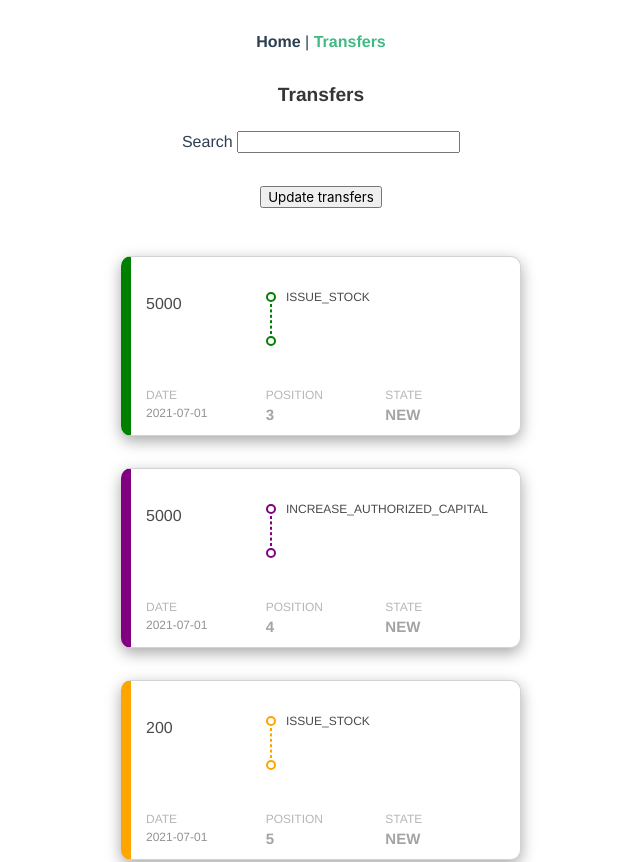
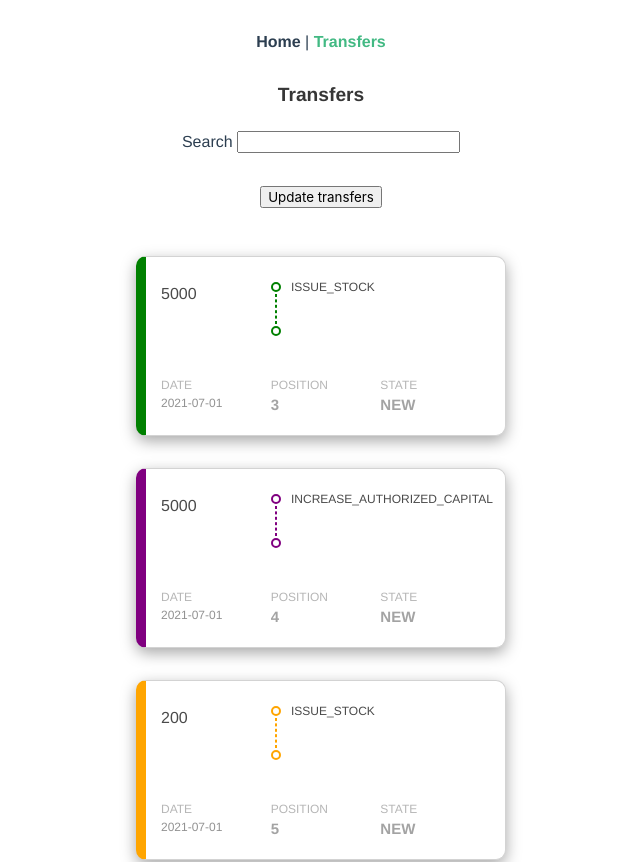
Before and after one commit to EmanueleDB/afs, a Vue app: page /transfers in a window 1280 px wide. Shown: the top 862 px of the page, without its empty margins (319-959 px from the left). Built offline with nearby package versions, Linux system fonts and the light colour scheme.

Commit message:
style fixed

```diff
--- a/src/components/transferRow.vue
+++ b/src/components/transferRow.vue
@@ -57,7 +57,7 @@ export default class TransferRow extends Vue {
 <style lang="scss">
 .card {
   position: relative;
-  width: 400px;
+  width: 370px;
   height: 180px;
   border: 1px solid lightgray;
   border-radius: 10px;
@@ -66,7 +66,7 @@ export default class TransferRow extends Vue {
   box-shadow: rgba(0, 0, 0, 0.35) 0 5px 15px;
 
   &__container {
-    width: 120px;
+    width: 110px;
     text-align: left;
 
     &__circles {
@@ -117,7 +117,7 @@ export default class TransferRow extends Vue {
   &__header {
     display: flex;
     justify-content: flex-start;
-    margin: 20px 0 40px 0;
+    margin: 10px 0 40px 0;
 
     &__amount {
       font-size: 16px;
@@ -130,7 +130,7 @@ export default class TransferRow extends Vue {
     justify-content: space-between;
 
     &__content {
-      width: 120px;
+      width: 110px;
       text-align: left;
 
       p:first-child {
```
